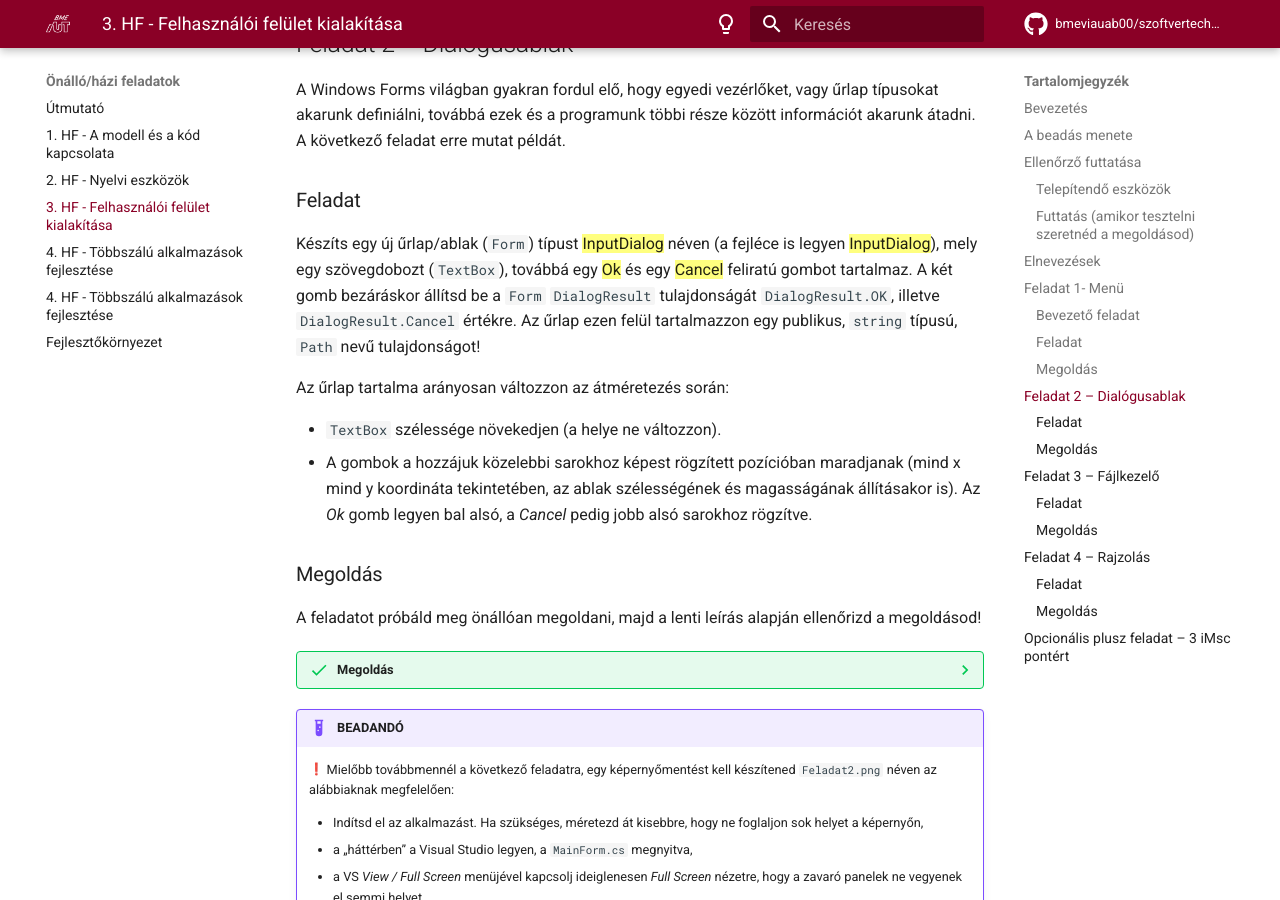
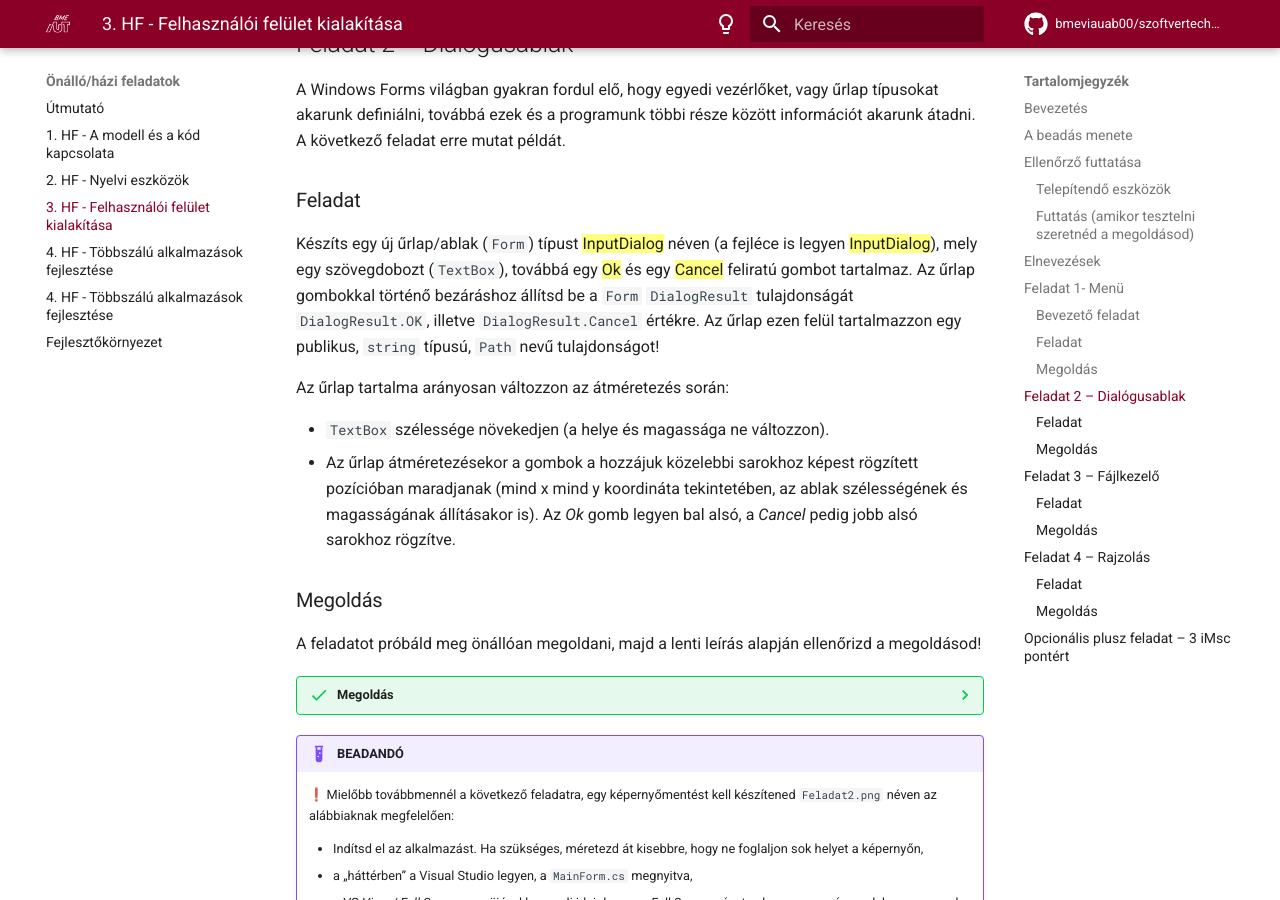
Before and after one commit to bmeviauab00/szoftvertechnikak, an MkDocs documentation site: the page built from docs/hazi/3-felhasznaloi-felulet-kialakitasa/index.md, in a window 1280 px wide and 900 px high, scrolled down 5397 px. Built offline with MkDocs 1.6.1 and Material for MkDocs 9.7.7, drawn with Linux system fonts in a browser that asks for light colours; emoji names are drawn with the system emoji font; comment, search, counter and statistics services are not loaded; some of the changed text lies outside the part shown.

Commit message:
3. HF typok

```diff
--- a/docs/hazi/3-felhasznaloi-felulet-kialakitasa/index.md
+++ b/docs/hazi/3-felhasznaloi-felulet-kialakitasa/index.md
@@ -111,12 +111,12 @@ A Windows Forms világban gyakran fordul elő, hogy egyedi vezérlőket, vagy ű
 
 ### Feladat
 
-Készíts egy új űrlap/ablak (`Form`) típust ==InputDialog== néven (a fejléce is legyen ==InputDialog==), mely egy szövegdobozt (`TextBox`), továbbá egy ==Ok== és egy ==Cancel== feliratú gombot tartalmaz. A két gomb bezáráskor állítsd be a `Form` `DialogResult` tulajdonságát `DialogResult.OK`, illetve `DialogResult.Cancel` értékre. Az űrlap ezen felül tartalmazzon egy publikus, `string` típusú, `Path` nevű tulajdonságot!
+Készíts egy új űrlap/ablak (`Form`) típust ==InputDialog== néven (a fejléce is legyen ==InputDialog==), mely egy szövegdobozt (`TextBox`), továbbá egy ==Ok== és egy ==Cancel== feliratú gombot tartalmaz. Az űrlap gombokkal történő bezáráshoz állítsd be a `Form` `DialogResult` tulajdonságát `DialogResult.OK`, illetve `DialogResult.Cancel` értékre. Az űrlap ezen felül tartalmazzon egy publikus, `string` típusú, `Path` nevű tulajdonságot!
 
 Az űrlap tartalma arányosan változzon az átméretezés során:
 
-- `TextBox` szélessége növekedjen (a helye ne változzon).
-- A gombok a hozzájuk közelebbi sarokhoz képest rögzített pozícióban maradjanak (mind x mind y koordináta tekintetében, az ablak szélességének és magasságának állításakor is). Az *Ok* gomb legyen bal alsó, a *Cancel* pedig jobb alsó sarokhoz rögzítve.
+- `TextBox` szélessége növekedjen (a helye és magassága ne változzon).
+- Az űrlap átméretezésekor a gombok a hozzájuk közelebbi sarokhoz képest rögzített pozícióban maradjanak (mind x mind y koordináta tekintetében, az ablak szélességének és magasságának állításakor is). Az *Ok* gomb legyen bal alsó, a *Cancel* pedig jobb alsó sarokhoz rögzítve.
 
 ### Megoldás
 
```
Also changed, not shown: other parts of docs/hazi/3-felhasznaloi-felulet-kialakitasa/index.md (+1 -1 lines).
